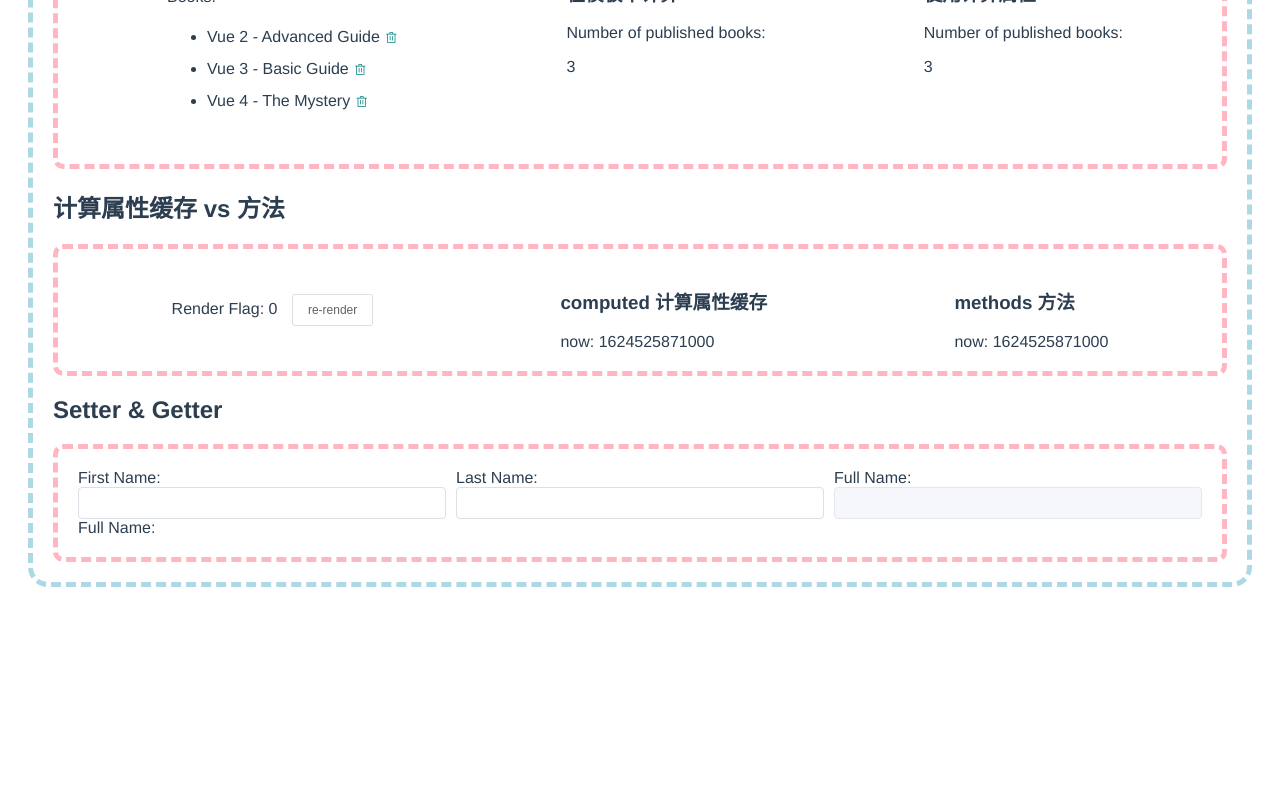
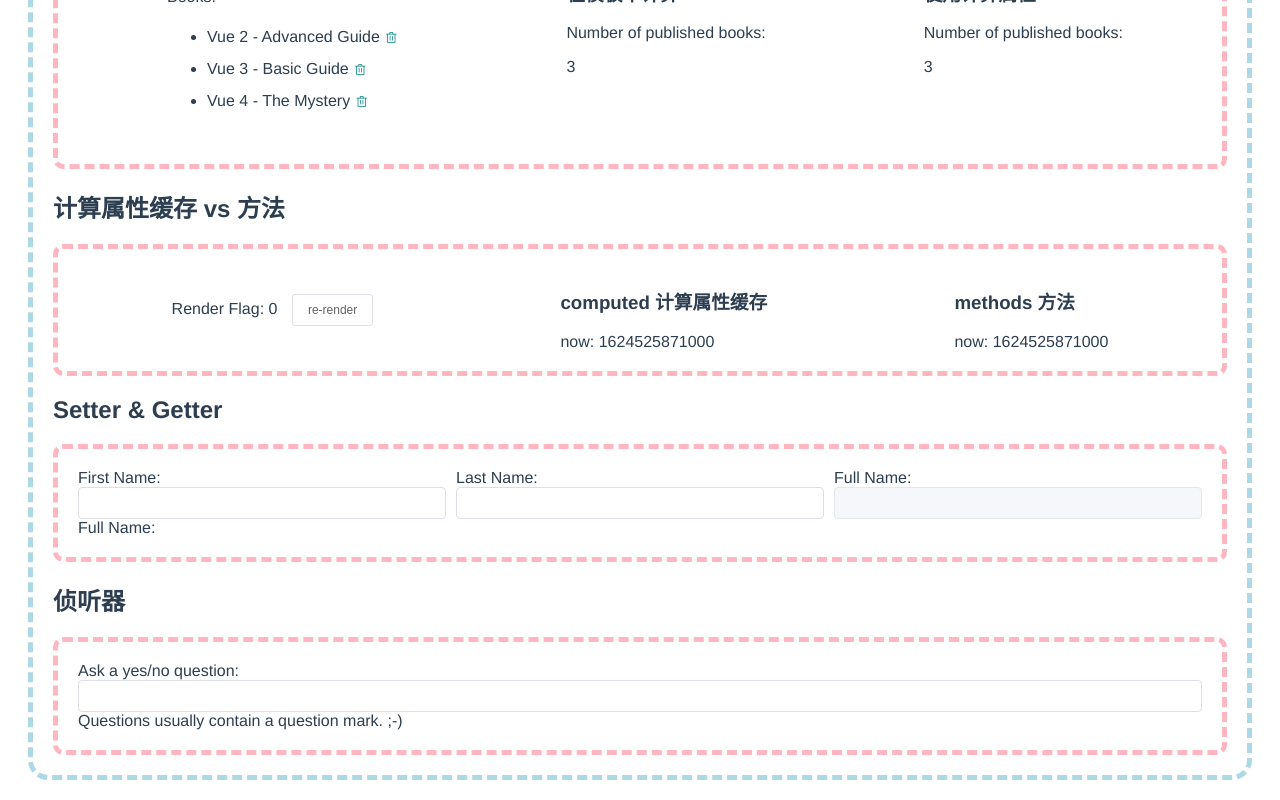
Before and after one commit to StephanieTM/vue-digging, a Vue app: page /tutorial/1/computed-properties-and-watchers in a window 1280 px wide. Shown: the part 477-1277 px from the top of the page. Before the commit the page ends 1084 px from the top, so only its background shows below. Built offline with nearby package versions, Linux system fonts and the light colour scheme.

Commit message:
feat: add watcher

```diff
--- a/package.json
+++ b/package.json
@@ -10,6 +10,7 @@
     "lint": "vue-cli-service lint"
   },
   "dependencies": {
+    "axios": "^0.21.1",
     "core-js": "^3.6.5",
     "element-plus": "^1.0.2-beta.28",
     "vue": "^3.0.0",
--- a/src/tutorial/01-essentials/computed-properties-and-watchers/index.vue
+++ b/src/tutorial/01-essentials/computed-properties-and-watchers/index.vue
@@ -7,18 +7,23 @@
 
   <h2>Setter & Getter</h2>
   <div class="division"><SetterAndGetter /></div>
+
+  <h2>侦听器</h2>
+  <div class="division"><Watch /></div>
 </template>
 
 <script>
 import Computed from './computed.vue';
 import ComputedVSMethods from './computed-vs-methods.vue';
 import SetterAndGetter from './setter-and-getter.vue';
+import Watch from './watch.vue';
 
 export default {
   components: {
     Computed,
     ComputedVSMethods,
     SetterAndGetter,
+    Watch,
   },
 }
 </script>
--- /dev/null
+++ b/src/tutorial/01-essentials/computed-properties-and-watchers/watch.vue
@@ -0,0 +1,45 @@
+<template>
+  <div>Ask a yes/no question: <el-input v-model="question" /></div>
+  <div>{{ answer }}</div>
+</template>
+
+<script>
+function answerQuestion(question = '') {
+  return new Promise((resolve) => {
+    setTimeout(() => {
+      if (question.length % 2 === 0) {
+        resolve('Yes.');
+      } else {
+        resolve('No.');
+      }
+    }, 2000);
+  });
+}
+
+export default {
+  data() {
+    return {
+      question: '',
+      answer: 'Questions usually contain a question mark. ;-)',
+    };
+  },
+  watch: {
+    question(newQuestion) {
+      if (newQuestion.indexOf('?') > -1) {
+        this.getAnswer();
+      }
+    },
+  },
+  methods: {
+    async getAnswer() {
+      this.answer = 'Thinking...';
+      try {
+        const result = await answerQuestion(this.question);
+        this.answer = result;
+      } catch (e) {
+        this.answer = 'Error!';
+      }
+    },
+  },
+}
+</script>
```
Also changed, not shown: 1 other file (tests, documents, lock files or other folders).
